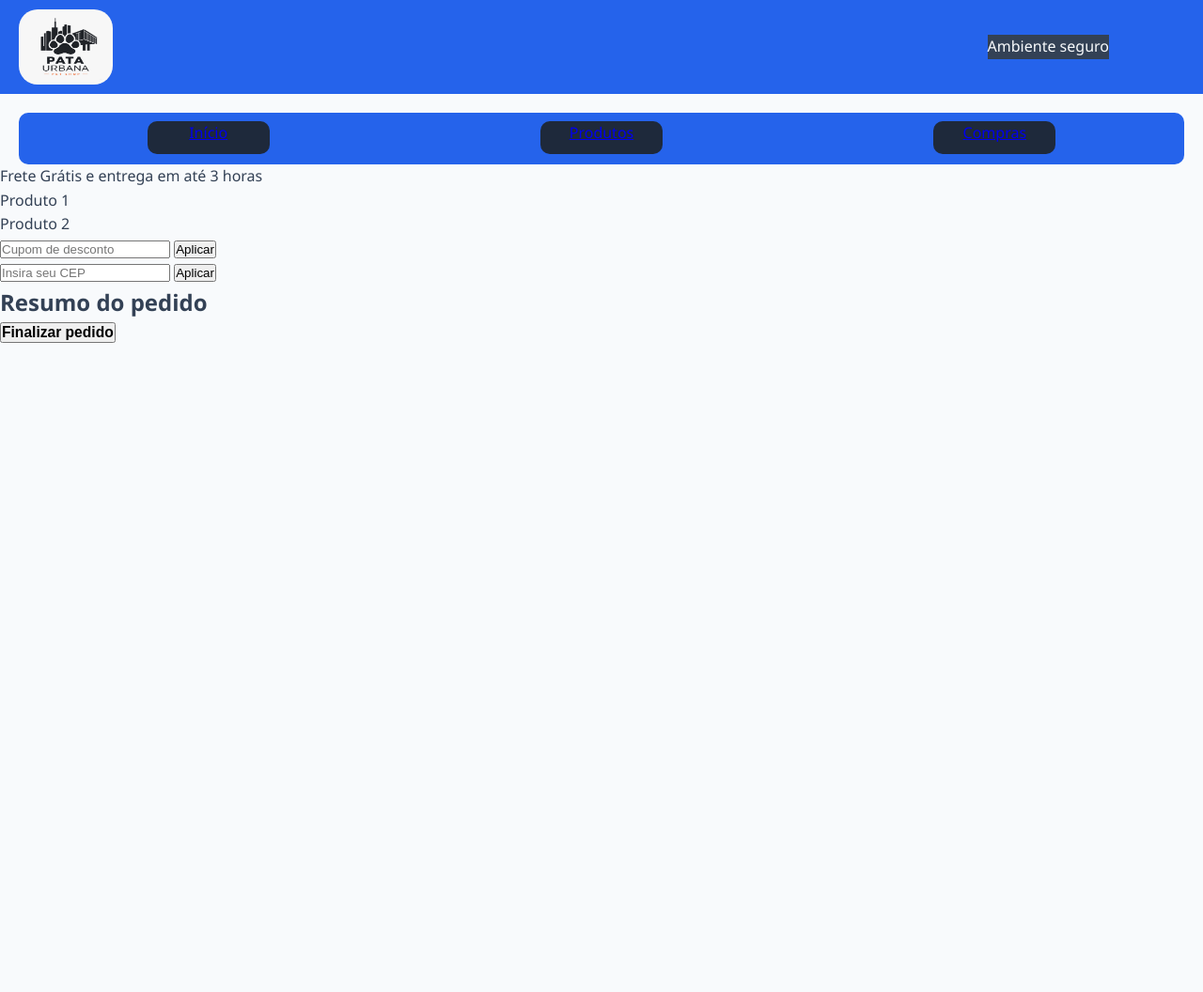
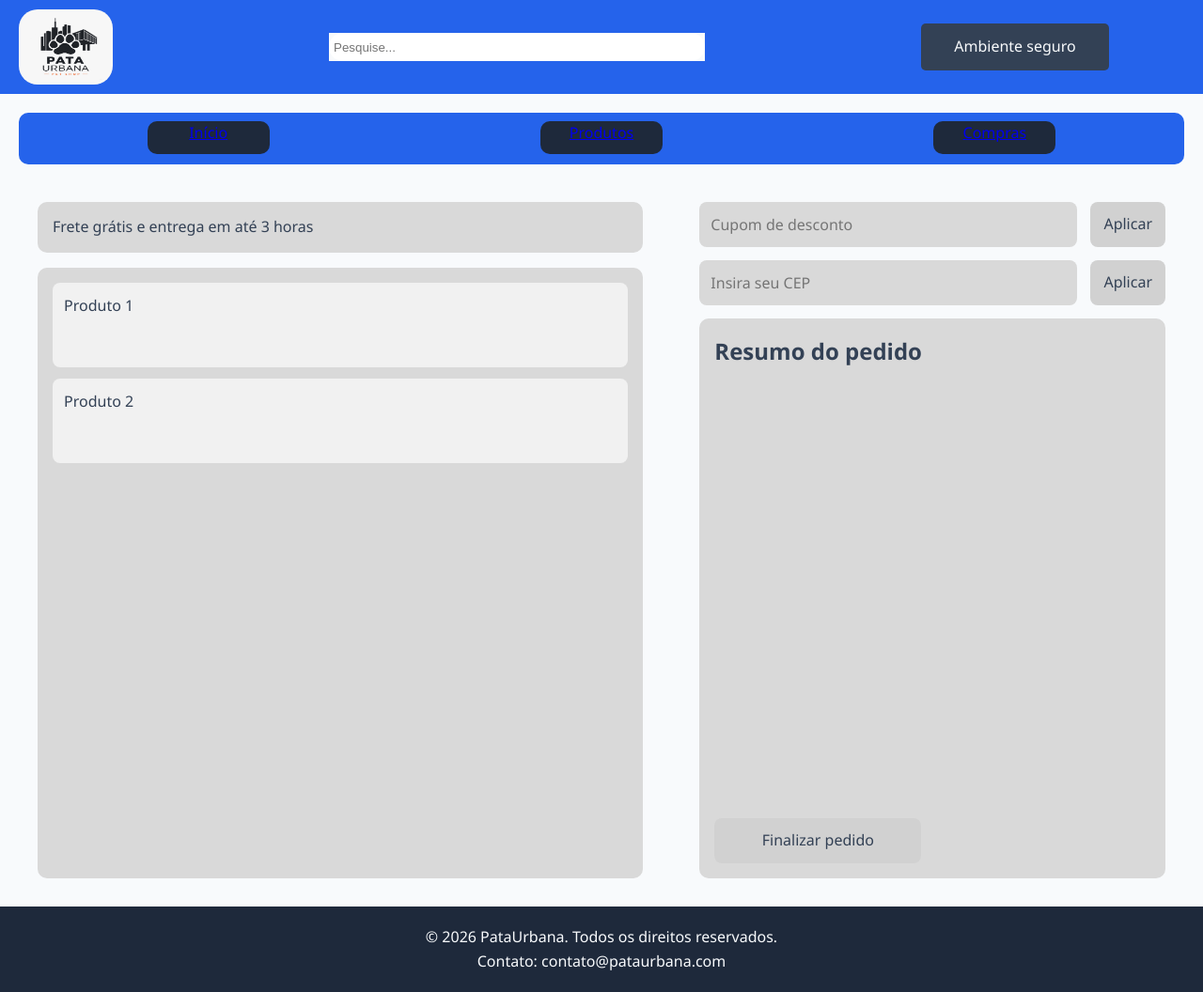
Before and after one commit to Pedroddb-dev/Projeto_ford_enter, a plain HTML site: page Front-end/compras.html in a window 1280 px wide. Shown: the whole page at 94% size. Before the commit the page ends 800 px from the top, so only its background shows below. Drawn offline with Linux system fonts and the light colour scheme.

Commit message:
css incompleto

```diff
--- a/Front-end/compras.html
+++ b/Front-end/compras.html
@@ -3,12 +3,15 @@
   <head>
     <meta charset="UTF-8" />
     <meta name="viewport" content="width=device-width, initial-scale=1.0" />
-    <title>Document</title>
+    <title>Carrinho</title>
     <link rel="stylesheet" href="style.css" />
   </head>
   <body>
     <header class="header-principal_compras">
       <img src="Imgs/Pata urbana logo.jpeg" alt="Logo" class="logo" />
+      <nav class="pesquisa">
+        <input class="campo_pesquisa" type="text" placeholder="Pesquise..." />
+      </nav>
       <div class="seguranca">
         <p>Ambiente seguro</p>
       </div>
@@ -18,26 +21,34 @@
       <div><a href="produtos.html">Produtos</a></div>
       <div><a href="compras.html">Compras</a></div>
     </nav>
-    <section>
-      <article>Frete Grátis e entrega em até 3 horas</article>
-      <article>
-        <div>Produto 1</div>
-        <div>Produto 2</div>
+    <div class="grid-compras">
+      <section class="secao">
+        <article class="anuncio-2">
+          Frete grátis e entrega em até 3 horas
+        </article>
+        <article class="carrinho">
+          <div class="produto">Produto 1</div>
+          <div class="produto">Produto 2</div>
         </article>
       </section>
-    <aside>
-      <div>
+      <aside class="aside">
+        <div class="campo">
           <input type="text" placeholder="Cupom de desconto" />
-        <button type="submit">Aplicar</button>
+          <button type="button">Aplicar</button>
         </div>
-      <div>
+        <div class="campo">
           <input type="text" placeholder="Insira seu CEP" />
-        <button type="submit">Aplicar</button>
+          <button type="button">Aplicar</button>
         </div>
-      <div>
+        <div class="resumo">
           <h1>Resumo do pedido</h1>
-        <button type="submit"><h3>Finalizar pedido</h3></button>
+          <button type="button" class="finalizar">Finalizar pedido</button>
         </div>
       </aside>
+    </div>
+    <footer>
+      <p>&copy; 2026 PataUrbana. Todos os direitos reservados.</p>
+      <p>Contato: contato@pataurbana.com</p>
+    </footer>
   </body>
 </html>
--- a/Front-end/style.css
+++ b/Front-end/style.css
@@ -64,7 +64,13 @@ body {
   height: 30px;
   width: 400px;
   background-color: var(--cor-fundo);
-  justify-self: flex-end;
+}
+.campo_pesquisa {
+  width: 100%;
+  height: 100%;
+  border: none;
+  padding: 5px;
+  border-radius: 20px;
 }
 .sub-menu {
   display: flex;
@@ -121,8 +127,14 @@ body {
 }
 
 .seguranca {
+  display: flex;
+  justify-content: center;
+  align-items: center;
   margin-right: 100px;
   background-color: #334155;
+  width: 200px;
+  height: 50px;
+  border-radius: 5px;
 }
 
 .seguranca p {
@@ -213,7 +225,7 @@ footer {
   color: var(--cor-fundo);
   text-align: center;
   padding: 20px;
-  margin-top: auto;
+  margin-top: 30px;
 }
 
 .botao_compra :hover {
@@ -228,3 +240,118 @@ footer {
   background-repeat: no-repeat;
   align-items: end;
 }
+
+.secao {
+  display: flex;
+  flex-direction: column;
+  gap: 16px;
+  min-width: 0;
+  min-height: 420px;
+}
+
+.carrinho {
+  display: flex;
+  flex-direction: column;
+  flex: 1;
+  gap: 12px;
+  min-height: 100;
+  padding: 16px;
+  background-color: #d9d9d9;
+  border-radius: 10px;
+}
+
+.anuncio-2 {
+  display: flex;
+  justify-content: flex-start;
+  align-items: center;
+  min-height: 54px;
+  padding: 0 16px;
+  background-color: #d9d9d9;
+  border-radius: 10px;
+  color: var(--cor-texto);
+}
+
+.produto {
+  min-height: 90px;
+  padding: 12px;
+  background-color: #f1f1f1;
+  border-radius: 8px;
+}
+
+.aside {
+  display: grid;
+  grid-template-rows: auto auto minmax(200px, 1fr);
+  gap: 14px;
+  min-width: 0;
+  min-height: 720px;
+}
+
+.campo {
+  display: grid;
+  grid-template-columns: minmax(0, 1fr) auto;
+  gap: 14px;
+  align-items: center;
+}
+
+.campo input {
+  width: 100%;
+  min-width: 0;
+  height: 48px;
+  padding: 0 12px;
+  border: 0;
+  border-radius: 8px;
+  background-color: #d9d9d9;
+  font: inherit;
+}
+
+.campo button,
+.finalizar {
+  min-height: 48px;
+  padding: 0 14px;
+  border: 0;
+  border-radius: 8px;
+  background-color: #d1d1d1;
+  color: var(--cor-texto);
+  font: inherit;
+  cursor: pointer;
+}
+
+.resumo {
+  display: flex;
+  flex-direction: column;
+  justify-content: space-between;
+  min-height: 0;
+  padding: 16px;
+  background-color: #d9d9d9;
+  border-radius: 10px;
+}
+
+.finalizar {
+  align-self: flex-start;
+  min-width: min(100%, 220px);
+}
+
+.grid-compras {
+  display: grid;
+  grid-template-columns: minmax(0, 1.3fr) minmax(0, 1fr);
+  gap: 60px;
+  width: calc(100% - 80px);
+  margin-right: 40px;
+  margin-left: 40px;
+  margin-top: 40px;
+}
+
+@media (max-width: 640px) {
+  .grid-compras {
+    grid-template-columns: minmax(0, 1fr);
+  }
+
+  .secao,
+  .aside {
+    min-height: 340px;
+  }
+
+  .aside {
+    grid-template-rows: auto auto minmax(180px, 1fr);
+  }
+}
```
Also changed, not shown: Front-end/index.html (+3 -1 lines), Front-end/produtos.html (+8 -2 lines). Lines whose indentation alone changed are shown as unchanged.
